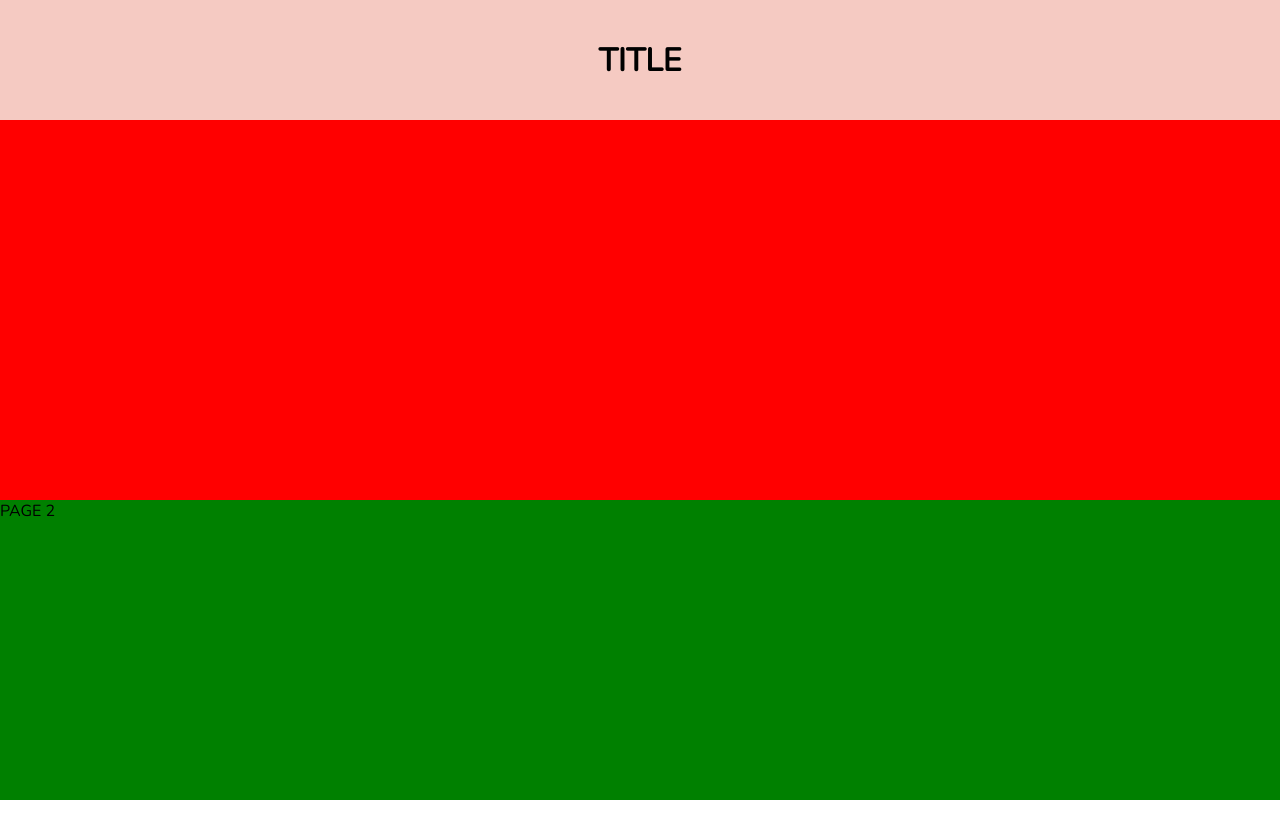
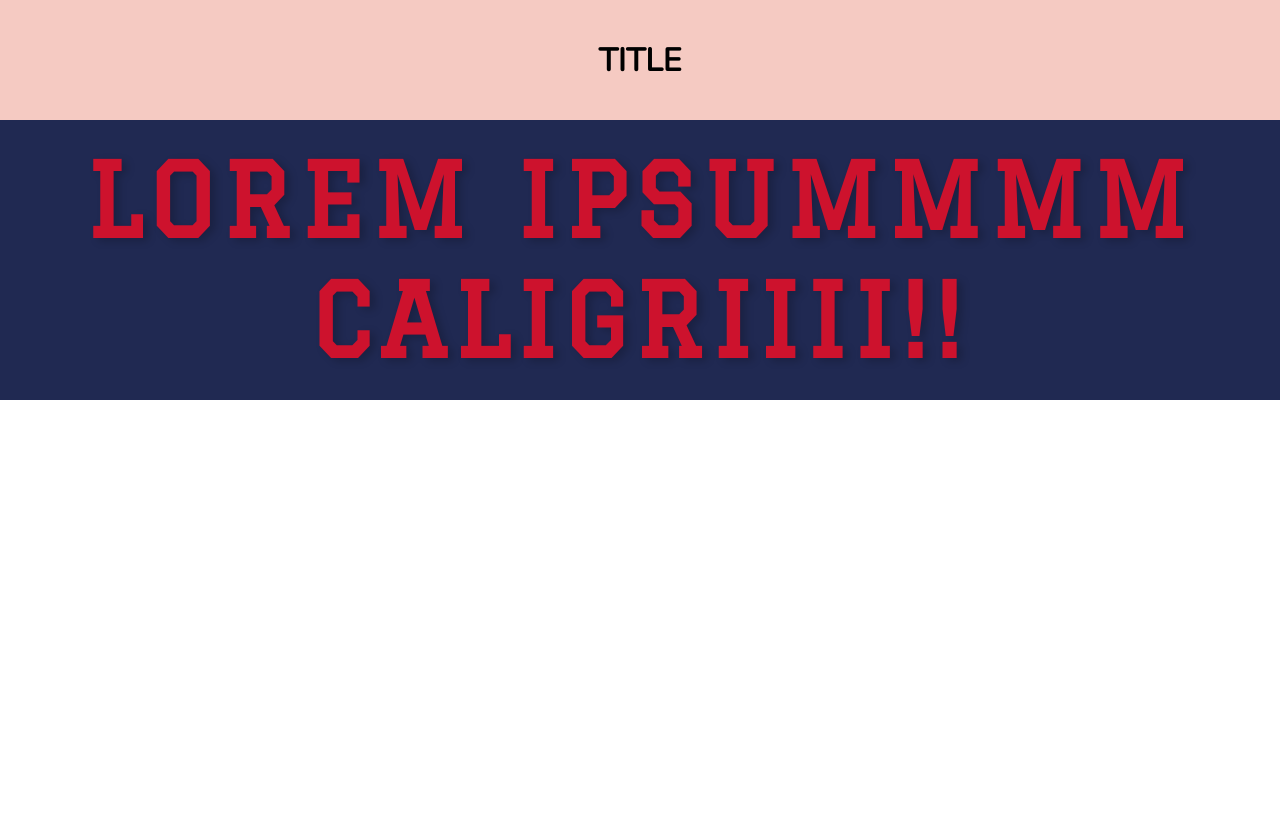
Before and after one commit to getCoderRohit/bday-fe, a React (Create React App) app: page / in a window 1280 px wide. Shown: the top 838 px of the page. After the commit the page ends 800 px from the top, so only its background shows below. Built offline with nearby package versions, Linux system fonts and the light colour scheme.

Commit message:
wish compopnent completed

```diff
--- a/public/index.html
+++ b/public/index.html
@@ -9,12 +9,11 @@
       name="description"
       content="Web site created using create-react-app"
     />
-    <link rel="apple-touch-icon" href="%PUBLIC_URL%/logo192.png" />
     <!--
       manifest.json provides metadata used when your web app is installed on a
       user's mobile device or desktop. See https://developers.google.com/web/fundamentals/web-app-manifest/
     -->
-    <link rel="manifest" href="%PUBLIC_URL%/manifest.json" />
+    <!-- <link rel="manifest" href="%PUBLIC_URL%/manifest.json" /> -->
     <!--
       Notice the use of %PUBLIC_URL% in the tags above.
       It will be replaced with the URL of the `public` folder during the build.
@@ -25,10 +24,9 @@
       Learn how to configure a non-root public URL by running `npm run build`.
     -->
 
-    <link
-      href="https://fonts.googleapis.com/css2?family=Nunito:ital,wght@0,200;1,200;1,300&display=swap"
-      rel="stylesheet"
-    />
+    <link href="https://fonts.googleapis.com/css2?family=Nunito:ital,wght@0,200;1,200;1,300&display=swap" rel="stylesheet" />
+    <link href="https://fonts.googleapis.com/css2?family=Graduate&display=swap" rel="stylesheet">
+
     <title>Happy Birthday</title>
 	<style>
 		* { font-family: 'Nunito', sans-serif;}
--- a/src/App.scss
+++ b/src/App.scss
@@ -10,9 +10,13 @@
     position: relative;
     top: $top-bar-height;
     scroll-snap-type: y mandatory;
+	scrollbar-width: none;
+	&::-webkit-scrollbar{
+		display: none;
+	}
   }
 
-  > *{
+  > * {
     width: 100vw;
     height: calc(150vh - $top-bar-height);
     scroll-snap-align: start;
--- /dev/null
+++ b/src/components/content/Wish/Wish.tsx
@@ -0,0 +1,67 @@
+// @ts-nocheck
+
+import React, { useEffect, useRef, useState } from 'react';
+import classes from  "./wish.module.scss"
+import "../content.scss"
+
+type WishProps = {
+	textColor: string,
+	overlayColor: string
+}
+
+
+const Wish : React.FC<WishProps> = ({ textColor, overlayColor, children, ...props }) => {
+
+	const sectionRef = useRef(document.createElement("section"))
+	// const sectionEle: HTMLElement | null = document.getElementById('sec')
+
+	const initialMousePos = { x: 0, y: 0 };
+
+	const [mousePos, setMousePos] = useState(initialMousePos);
+
+	const handleMouseMove = (event: React.MouseEvent) => {
+		const elem = sectionRef.current;
+		const newX = (event.nativeEvent.offsetX / elem.clientWidth) * 100;
+		const newY = (event.nativeEvent.offsetY / elem.clientHeight) * 100;
+		const newMousePos = {
+			x: newX,
+			y: newY
+		};
+		setMousePos(newMousePos);
+	};
+
+	const handleMouseOut = () => setMousePos(initialMousePos);
+
+	// useEffect(
+	// 	() => { sectionEle?.setAttribute("style", "--maskX: " + mousePos.x + "; --maskY: " + mousePos.y)	}
+	// )
+
+	return (
+		<div className="wish-container">
+		<section
+			className={classes.animatedTextContainer}
+			style={{
+				"--maskX": mousePos.x,
+				"--maskY": mousePos.y
+			}}
+			onMouseMove={handleMouseMove}
+			onMouseOut={handleMouseOut}
+			ref={sectionRef}
+			{...props}
+		>
+			<h1 style={{ color: textColor }} className={classes.animatedTextContent}>
+				{children}
+			</h1>
+			<h1
+				aria-hidden={true}
+				style={{ color: overlayColor }}
+				className={classes.animatedTextContentClone}
+			>
+				{children}
+			</h1>
+		</section>
+		</div>
+	);
+}
+
+export default Wish
--- /dev/null
+++ b/src/components/content/Wish/wish.module.scss
@@ -0,0 +1,34 @@
+
+.animatedTextContainer {
+  --maskX: 0;
+  --maskY: 0;
+  position: relative;
+  cursor: default;
+  user-select: none;
+}
+
+.animatedTextContent {
+  color: #000000;
+  font-size: 100px;
+  font-weight: 600;
+  font-family: "Graduate", cursive;
+  line-height: 1.2;
+  letter-spacing: 8px;
+  text-shadow: 5px 3px 8px rgba(0, 0, 0, 0.2);
+  margin: 0;
+}
+
+.animatedTextContentClone {
+  composes: animatedTextContent;
+  position: absolute;
+  left: 0;
+  top: 0;
+  color: #ffffff;
+  transition: all 0.4s ease-out;
+  clip-path: polygon(
+    0 0,
+    calc(var(--maskX) * 1% + (var(--maskY) - 50) * 0.4%) 0,
+    calc(var(--maskX) * 1% + (var(--maskY) - 50) * -0.4%) 100%,
+    0 100%
+  );
+}
--- /dev/null
+++ b/src/components/content/content.scss
@@ -0,0 +1,8 @@
+.wish-container {
+    padding: 20px 0px 20px 0px;
+    display: flex;
+    justify-content: center;
+    align-items: center;
+    text-align: center;
+    background-color: #202952;
+}
--- a/src/components/content/index.tsx
+++ b/src/components/content/index.tsx
@@ -1,10 +1,11 @@
+import Wish from "./Wish/Wish"
 
 const Content = () => {
 	return (
 		<>
-			<div style={{width: '100%', height: '500px', backgroundColor: 'red'}}>PAGE 1</div>
-			<div style={{width: '100%', height: '500px', backgroundColor: 'green'}}>PAGE 2</div>
-			<div style={{width: '100%', height: '500px', backgroundColor: 'purple'}}>PAGE 3</div>
+			<Wish textColor="#cd122d" overlayColor="#fdc52c">
+				LOREM IPSUMMMM CALIGRIIII!!
+			</Wish>
 		</>
 	)
 }
--- a/src/utils/smooth_scroll/SmoothScroll.scss
+++ b/src/utils/smooth_scroll/SmoothScroll.scss
@@ -1,5 +1,5 @@
 .parent {
-    position: fixed;
+  position: relative;
   top: 0;
   left: 0;
   width: 100%;
--- a/src/utils/smooth_scroll/SmoothScroll.tsx
+++ b/src/utils/smooth_scroll/SmoothScroll.tsx
@@ -26,18 +26,18 @@ const SmoothScroll: React.FC = ({ children }) => {
 
 	const scrollingContainerRef = useRef(document.createElement("div"))
 
+	useEffect(() => setBodyHeight(), [windowSize.height]);
+
+	const setBodyHeight = () => { document.body.style.height = `${scrollingContainerRef.current.getBoundingClientRect().height}px` }
+
+	useEffect(
+		() => {
 			const data = {
 				ease: 0.1,
 				current: 0,
 				previous: 0,
 				rounded: 0,
 			};
-
-	useEffect(() => setBodyHeight(), [windowSize.height]);
-
-	const setBodyHeight = () => { document.body.style.height = `${scrollingContainerRef.current.getBoundingClientRect().height}px` }
-
-	useEffect(() => { requestAnimationFrame(() => smoothScrollingHandler()) }, []);
 
 			const smoothScrollingHandler = () => {
 				data.current = window.scrollY;
@@ -50,6 +50,11 @@ const SmoothScroll: React.FC = ({ children }) => {
 				requestAnimationFrame(() => smoothScrollingHandler());
 			};
 
+			requestAnimationFrame(() => smoothScrollingHandler())
+		},
+		[]
+	);
+
 	return (
 		<div className="parent">
 			<div ref={scrollingContainerRef}>{children}</div>
```
Lines whose indentation alone changed are shown as unchanged.
